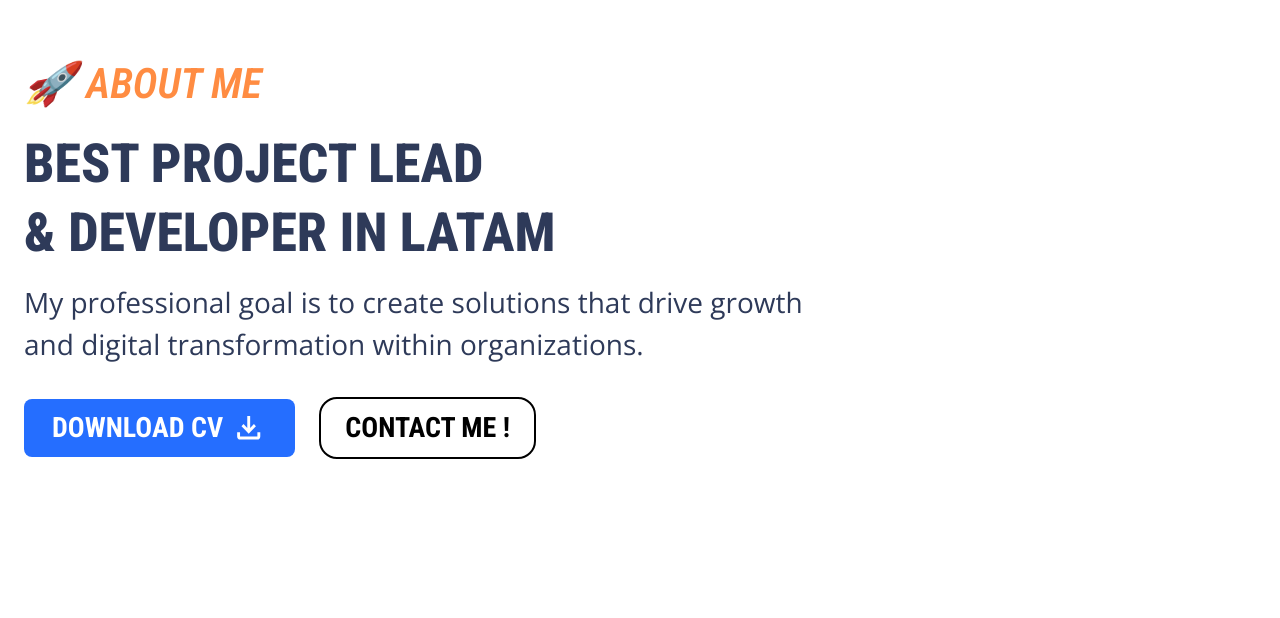
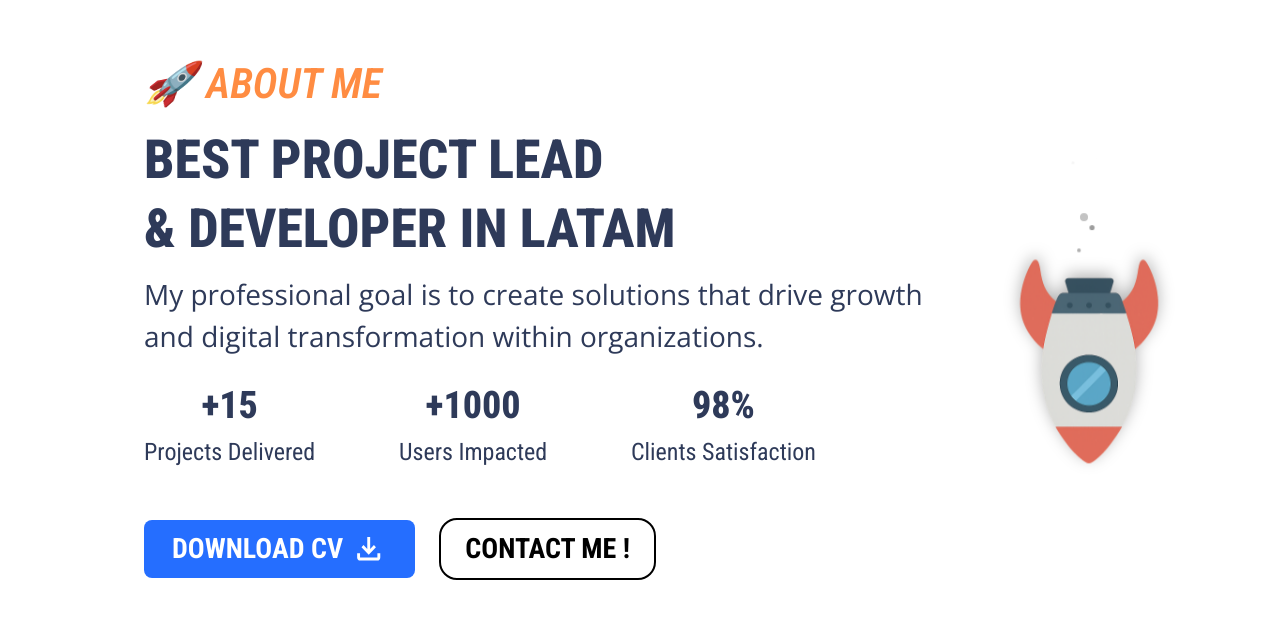
Before and after one commit to SethMillan/portfolio_v000, a React (Vite) app: page / in a window 1280 px wide. Shown: the part 840-1458 px from the top of the page. Built offline with nearby package versions, Linux system fonts and the light colour scheme.

Commit message:
feat(About): :sparkles: about me finished (yet)
parece que ya termine este chow

```diff
--- a/src/components/About/About.tsx
+++ b/src/components/About/About.tsx
@@ -1,25 +1,29 @@
 import { BtnFilled } from "../btn/BtnFilled";
 import { BtnOutlined } from "../btn/BtnOutlined";
+import { Nave } from "./Nave";
+import { Stats } from "./Stats";
 
 // AboutMe.tsx
 export default function AboutMe() {
   return (
-    <section className="w-full h-[100vh] max-w-7xl mx-auto p-6 ">
-      <p className="text-[var(--color-secondary)] font-[Roboto_Condensed] text-[42px] italic font-semibold leading-normal">
+    <section className="w-full h-[100vh] mx-auto p-6 flex">
+      <div className="pl-30">
+        <p className="text-[var(--color-secondary)] font-[Roboto_Condensed] text-[42px] italic font-semibold leading-normal">
         🚀 ABOUT ME
       </p>
-      <p className="pt-2 text-[var(--color-text)] font-[Roboto_Condensed] text-[54px] not-italic font-extrabold leading-normal">
+      <p className="pt-1 text-[var(--color-text)] font-[Roboto_Condensed] text-[54px] not-italic font-extrabold leading-normal">
         BEST PROJECT LEAD
       </p>
       <p className="-mt-3 text-[var(--color-text)] font-[Roboto_Condensed] text-[54px] not-italic font-extrabold leading-normal">
         & DEVELOPER IN LATAM
       </p>
 
-      <p className="pt-2 text-[var(--color-text)] text-justify font-[Open_Sans] text-[28px] not-italic font-normal leading-[42px]">
+      <p className="pt-1 text-[var(--color-text)] text-justify font-[Open_Sans] text-[28px] not-italic font-normal leading-[42px]">
         My professional goal is to create solutions that drive growth <br/> and digital transformation within organizations.
       </p>
 
-      <div className="pt-8 flex justify-between items-center max-w-lg">
+      <Stats></Stats>
+      <div className="pt-12 flex justify-between items-center max-w-lg flex-col gap-6 sm:flex-row">
         <BtnFilled color={"--color-primary"} letra={"28px"}>
           DOWNLOAD CV
           <img
@@ -32,6 +36,10 @@ export default function AboutMe() {
           CONTACT ME !
         </BtnOutlined>
       </div>
+      </div>
+      <div className="flex flex-1 items-center justify-center -mt-25 ">
+        <Nave></Nave>
+      </div>
     </section>
   );
 }
```
